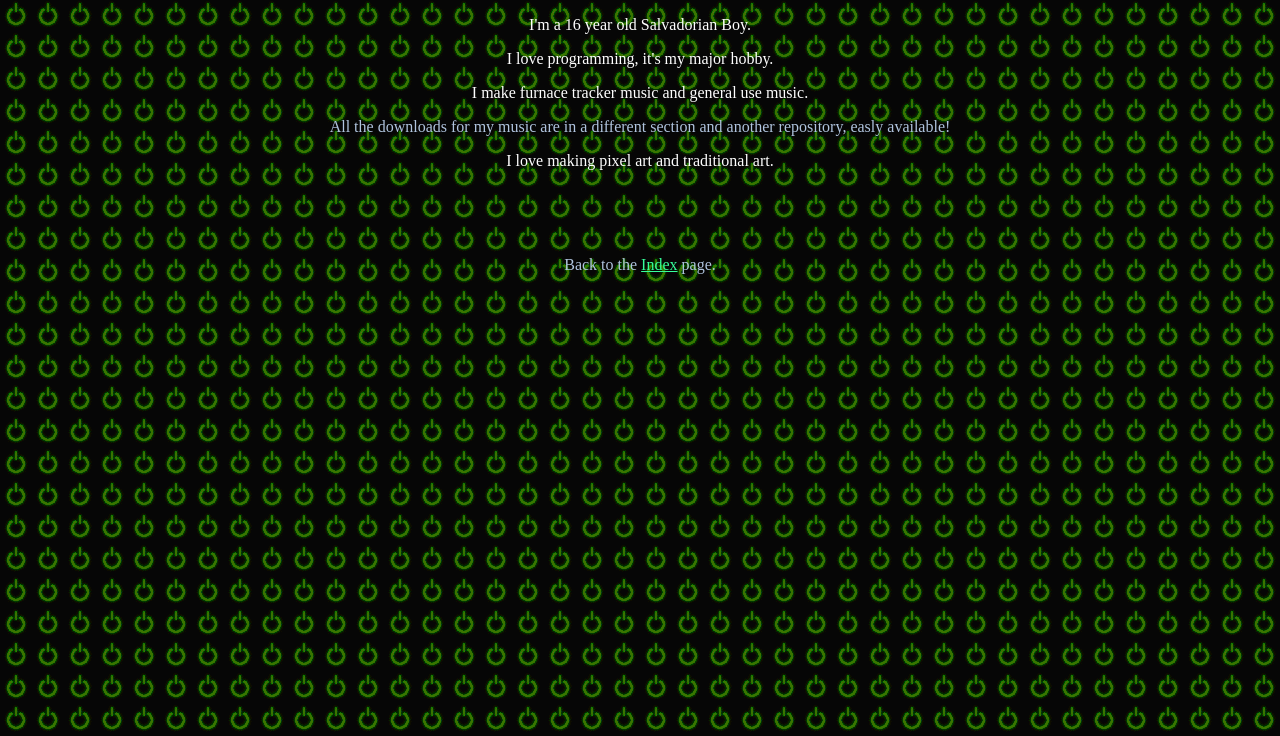
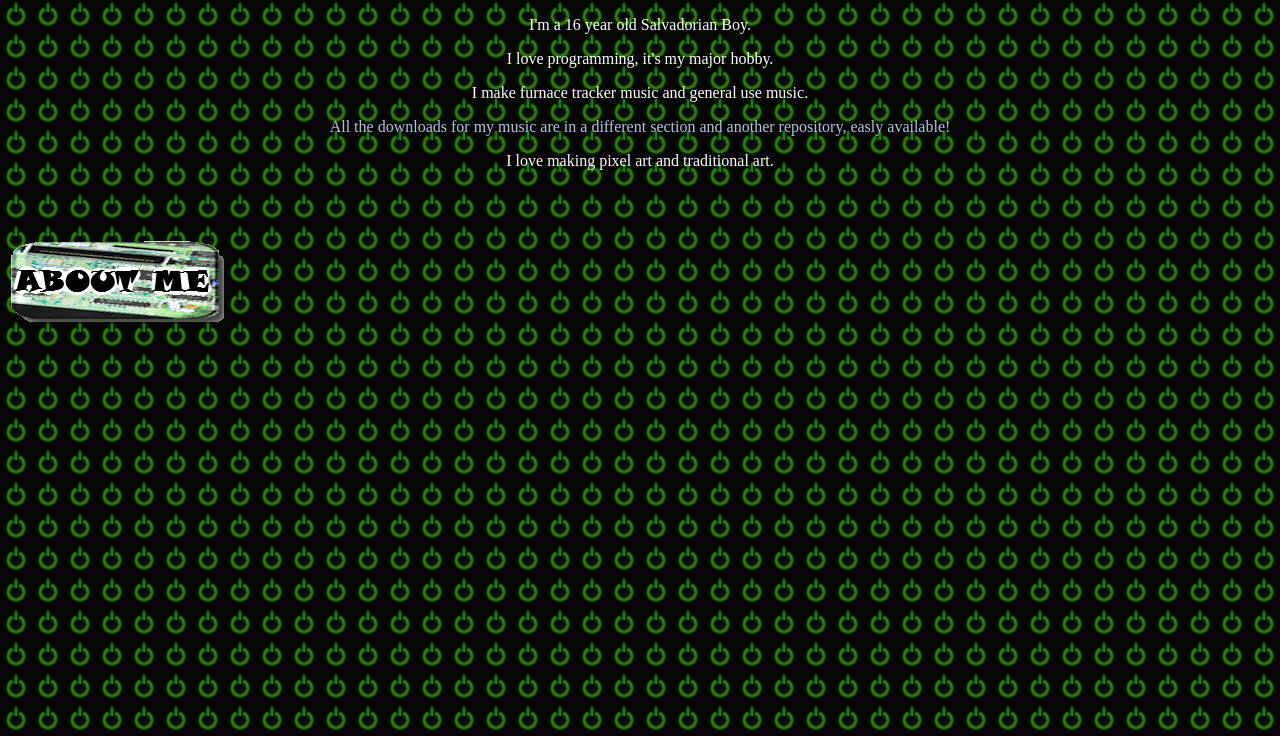
Before and after one commit to Keetsune1212/keetsune1212.github.io, a plain HTML site: page aboutme.html in a window 1280 px wide. Shown: the part 64-800 px from the top of the page. Drawn offline with Linux system fonts and the light colour scheme.

Commit message:
Update aboutme.html

```diff
--- a/aboutme.html
+++ b/aboutme.html
@@ -17,8 +17,6 @@
     <br>
     <br>
     <br>
-    <p style="color: LightSteelBlue;">
-    Back to the <a href="index.html">Index</a> page.
-    </p>
+    <a href="aboutme.html"><img src="img/button1.gif" alt="Go to about me"></a>
 </body>
 </html>
```
